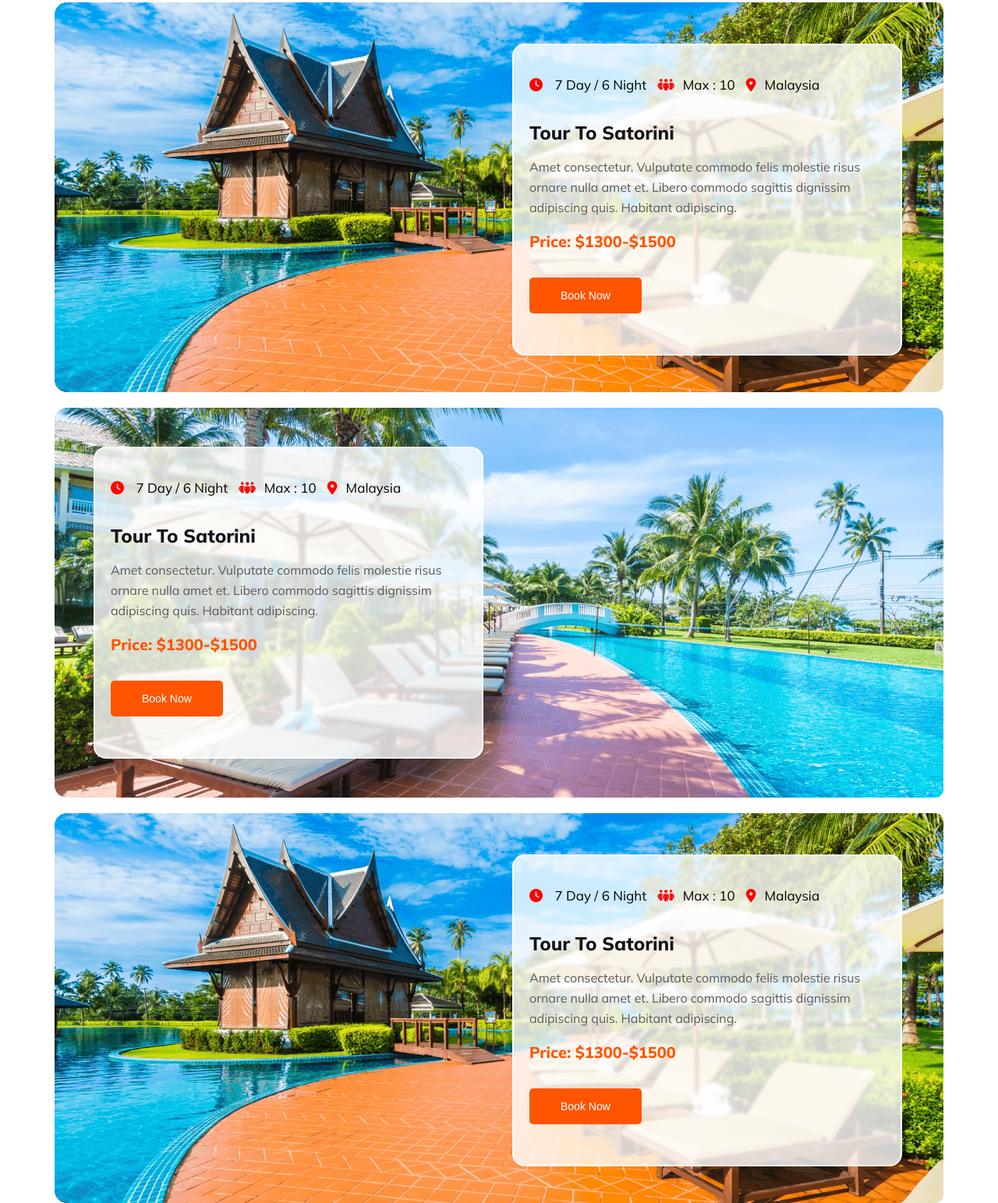
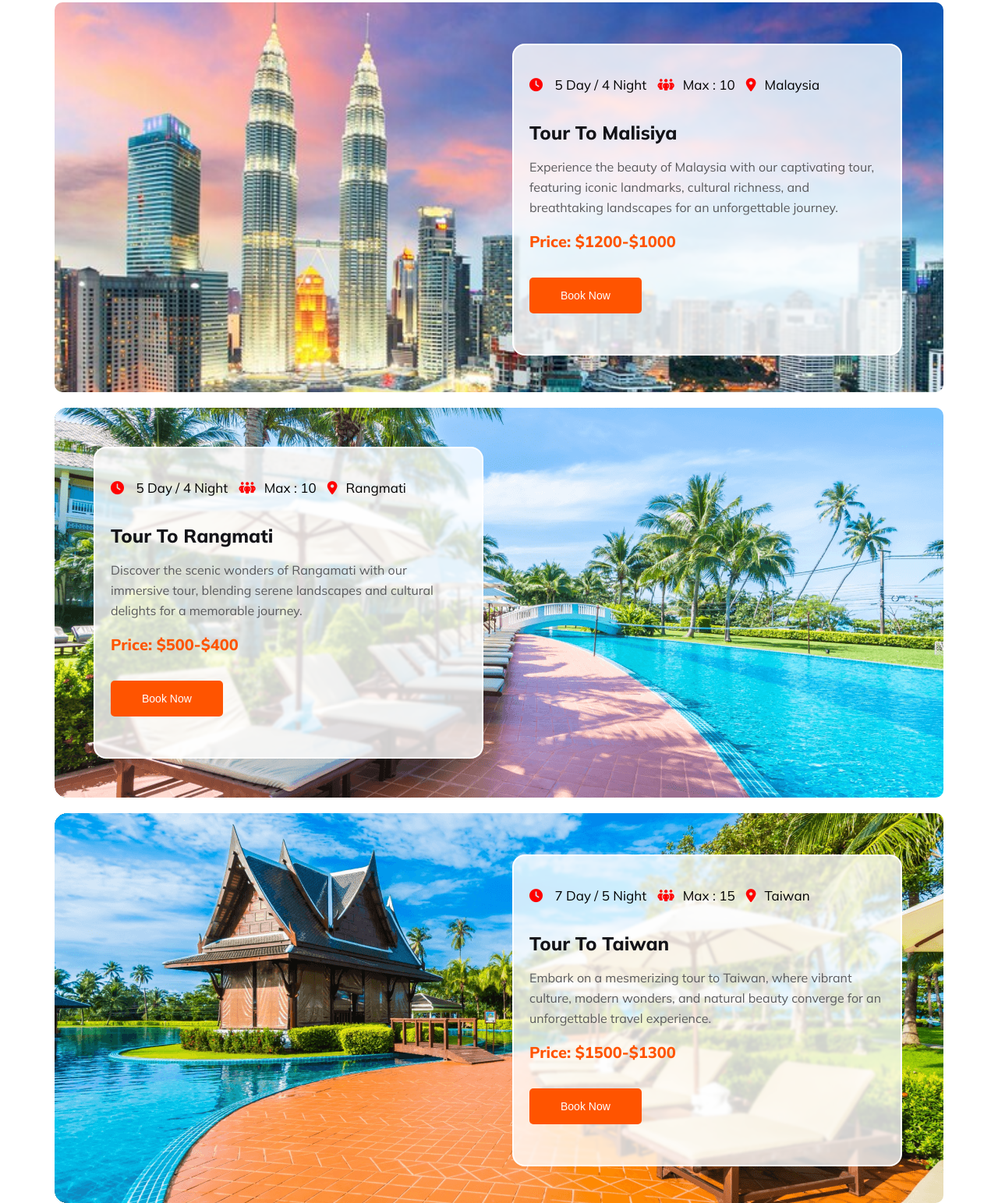
Before and after one commit to Ratan-code-SR/design-done, a plain HTML site: page index.html in a window 1280 px wide. Shown: the part 3860-5403 px from the top of the page at 78% size. Drawn offline with Linux system fonts and the light colour scheme.

Commit message:
descount section text add and img updated

```diff
--- a/index.html
+++ b/index.html
@@ -257,16 +257,16 @@
                     <div class="discount-price">
                         <div class="offer-date-rate">
                             <ul class="price">
-                                <li><span class="color-red"><i class="fa-solid fa-clock"></i> </span>7 Day / 6 Night
+                                <li><span class="color-red"><i class="fa-solid fa-clock"></i> </span>5 Day / 4 Night
                                 </li>
                                 <li><span class="color-red"><i class="fa-solid fa-people-group"></i></span>Max : 10</li>
                                 <li><span class="color-red"><i class="fa-solid fa-location-dot"></i></span>Malaysia</li>
                             </ul>
-                            <h3 class="offer-h3">Tour To Satorini</h3>
-                            <p class="p">Amet consectetur. Vulputate commodo felis
-                                molestie risus ornare nulla amet et. Libero commodo sagittis dignissim adipiscing quis.
-                                Habitant adipiscing.</p>
-                            <h4 class="offer-h4">Price: $1300-$1500</h4>
+                            <h3 class="offer-h3">Tour To Malisiya</h3>
+                            <p class="p">Experience the beauty of Malaysia with our captivating tour, featuring iconic
+                                landmarks, cultural richness, and breathtaking landscapes for an unforgettable journey.
+                            </p>
+                            <h4 class="offer-h4">Price: $1200-$1000</h4>
                             <button class="btn-primary">Book Now</button>
 
                         </div>
@@ -275,35 +275,33 @@
                     <div class="discount-price-between">
                         <div class="offer-date-rate price-between sr">
                             <ul class="price">
-                                <li><span class="color-red"><i class="fa-solid fa-clock"></i> </span>7 Day / 6 Night
+                                <li><span class="color-red"><i class="fa-solid fa-clock"></i> </span>5 Day / 4 Night
                                 </li>
                                 <li><span class="color-red"><i class="fa-solid fa-people-group"></i></span>Max : 10</li>
-                                <li><span class="color-red"><i class="fa-solid fa-location-dot"></i></span>Malaysia</li>
+                                <li><span class="color-red"><i class="fa-solid fa-location-dot"></i></span>Rangmati</li>
                             </ul>
-                            <h3 class="offer-h3">Tour To Satorini</h3>
-                            <p class="p">Amet consectetur. Vulputate commodo felis
-                                molestie risus ornare nulla amet et. Libero commodo sagittis dignissim adipiscing quis.
-                                Habitant adipiscing.</p>
-                            <h4 class="offer-h4">Price: $1300-$1500</h4>
+                            <h3 class="offer-h3">Tour To Rangmati</h3>
+                            <p class="p">Discover the scenic wonders of Rangamati with our immersive tour, blending
+                                serene landscapes and cultural delights for a memorable journey.</p>
+                            <h4 class="offer-h4">Price: $500-$400</h4>
                             <button class="btn-primary">Book Now</button>
 
                         </div>
                     </div>
 
 
-                    <div class="discount-price">
+                    <div class="discount-price Taiwan-tour ">
                         <div class="offer-date-rate">
                             <ul class="price">
-                                <li><span class="color-red"><i class="fa-solid fa-clock"></i> </span>7 Day / 6 Night
+                                <li><span class="color-red"><i class="fa-solid fa-clock"></i> </span>7 Day / 5 Night
                                 </li>
-                                <li><span class="color-red"><i class="fa-solid fa-people-group"></i></span>Max : 10</li>
-                                <li><span class="color-red"><i class="fa-solid fa-location-dot"></i></span>Malaysia</li>
+                                <li><span class="color-red"><i class="fa-solid fa-people-group"></i></span>Max : 15</li>
+                                <li><span class="color-red"><i class="fa-solid fa-location-dot"></i></span>Taiwan </li>
                             </ul>
-                            <h3 class="offer-h3">Tour To Satorini</h3>
-                            <p class="p">Amet consectetur. Vulputate commodo felis
-                                molestie risus ornare nulla amet et. Libero commodo sagittis dignissim adipiscing quis.
-                                Habitant adipiscing.</p>
-                            <h4 class="offer-h4">Price: $1300-$1500</h4>
+                            <h3 class="offer-h3">Tour To Taiwan </h3>
+                            <p class="p">Embark on a mesmerizing tour to Taiwan, where vibrant culture, modern wonders,
+                                and natural beauty converge for an unforgettable travel experience.</p>
+                            <h4 class="offer-h4">Price: $1500-$1300</h4>
                             <button class="btn-primary">Book Now</button>
 
                         </div>
--- a/style.css
+++ b/style.css
@@ -355,11 +355,15 @@ h1.text-center.merika {
 
 /* discount section*/
 .discount-price {
-    background: url("images/banner1.png");
+    background: url("images/kuala-lumpur-header.jpg");
     background-size: cover;
     background-repeat: no-repeat;
     height: 500px;
     border-radius: 10px;
+}
+
+.Taiwan-tour {
+    background: url("images/banner1.png");
 }
 
 /* offer pakegs */
```
Also changed, not shown: images/kuala-lumpur-header.jpg (added), images/malisiya-tour.webp (added).
